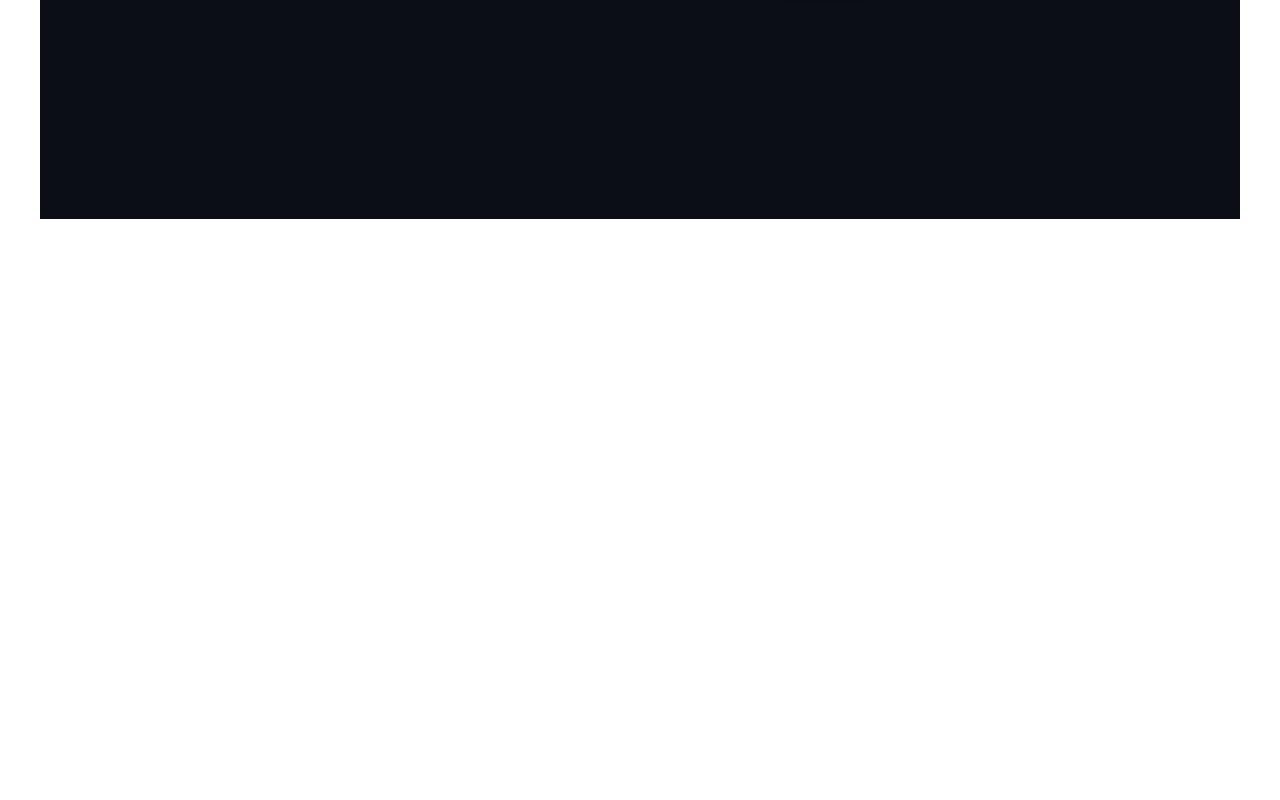
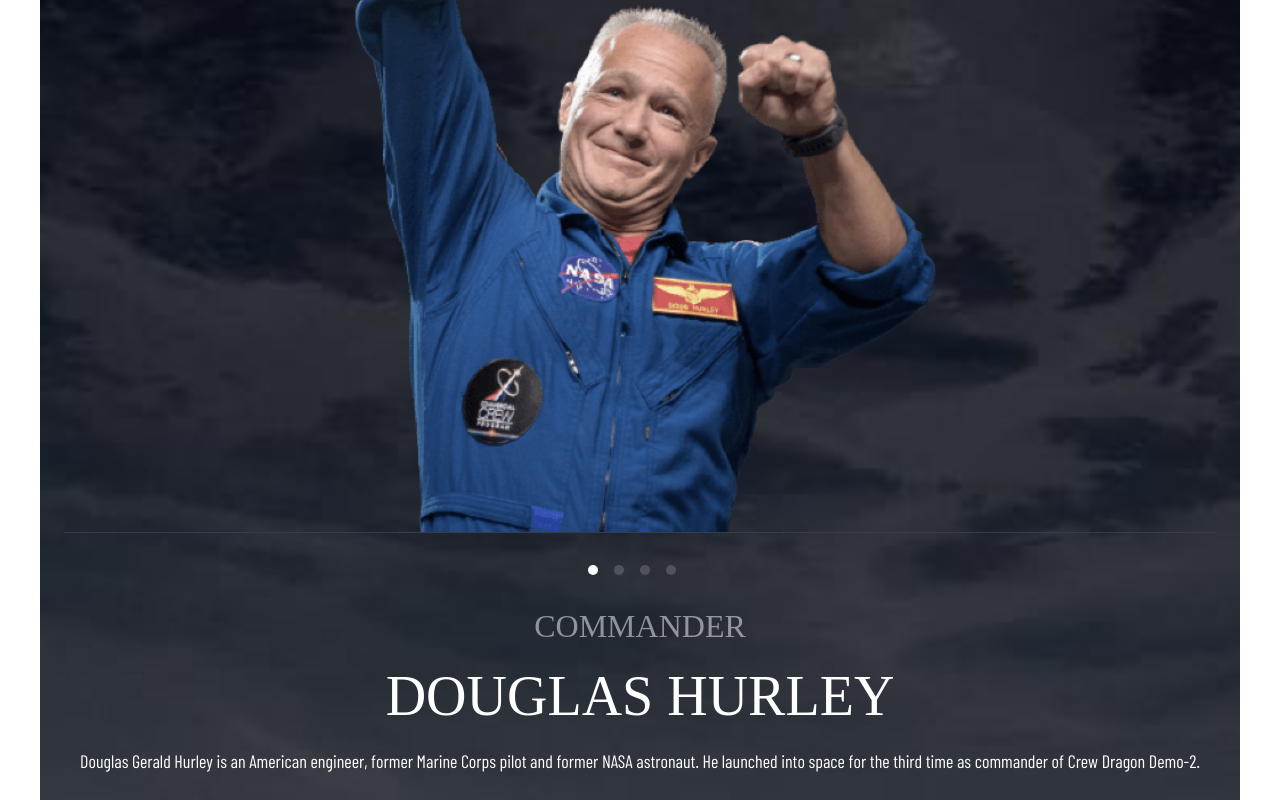
Before and after one commit to otodavid/space-tourism, a Next.js app: page /crew in a window 1280 px wide. Shown: the part 581-1381 px from the top of the page. Before the commit the page ends 800 px from the top, so only its background shows below. Built offline with nearby package versions, Linux system fonts and the light colour scheme; a web font is replaced by a local one.

Commit message:
designed crew page

```diff
--- a/components/CustomImage.jsx
+++ b/components/CustomImage.jsx
@@ -7,12 +7,12 @@
     <Box sx={styledImage}>
       <Image
         src={src}
+        alt={alt}
         width={200}
         height={200}
-        alt={alt}
-        objectFit='cover'
+        layout='responsive'
+        objectFit='contain'
         objectPosition='center center'
-        layout='responsive'
       />
     </Box>
   );
@@ -21,7 +21,7 @@
 export default CustomImage;
 
 const styledImage = {
-  postion: 'relative',
+  width: '100%',
+  minHeight: '200px',
   overflow: 'hidden',
-  inset: 0,
 };
--- /dev/null
+++ b/components/HeadlineText.jsx
@@ -0,0 +1,32 @@
+import { Typography } from '@mui/material';
+import { Box } from '@mui/system';
+import React from 'react';
+import CustomImage from './CustomImage';
+import TabPanel from './TabPanel';
+
+const HeadlineText = ({ pageId, heroText}) => {
+  return (
+    <Box sx={{ mx: 'auto' }}>
+      <Typography
+        variant='navText'
+        component='p'
+        align='center'
+        sx={{ pt: 1, pb: 4 }}
+      >
+        <Box component='span' sx={styledNumber}>
+          {pageId}
+        </Box>
+        {heroText}
+      </Typography>
+
+    </Box>
+  );
+};
+
+export default HeadlineText;
+
+const styledNumber = {
+  fontWeight: '700',
+  mr: 1,
+  color: 'hsla(0,0%,100%, .25)',
+};
--- a/components/Layout.jsx
+++ b/components/Layout.jsx
@@ -5,7 +5,6 @@
 import Header from './Header';
 
 const Layout = ({ children, title, sx, description }) => {
-  console.log(sx);
   return (
     <Box sx={{ position: 'relative' }}>
       <Head>
--- a/components/TabPanel.jsx
+++ b/components/TabPanel.jsx
@@ -13,7 +13,7 @@
       {...other}
     >
       {value === index && (
-        <Box sx={{ p: 1, textAlign: 'center' }}>{children}</Box>
+        <Box sx={{ textAlign: 'center' }}>{children}</Box>
       )}
     </div>
   );
--- a/pages/crew.js
+++ b/pages/crew.js
@@ -1,18 +1,125 @@
-import React from 'react';
+import { NoEncryptionTwoTone } from '@mui/icons-material';
+import { Divider, Tab, Tabs, Typography } from '@mui/material';
+import { Box } from '@mui/system';
+import Image from 'next/image';
+import { useState } from 'react';
+import CustomImage from '../components/CustomImage';
+import Hero from '../components/HeadlineText';
 import Layout from '../components/Layout';
+import TabPanel, { a11yProps } from '../components/TabPanel';
+import data from '../data.json';
 
 export default function Crew() {
+  const [value, setValue] = useState(0);
+
+  const handleChange = (event, newValue) => {
+    setValue(newValue);
+  };
+
   return (
-    <Layout
-      title='Crew'
-      sx={styledLayout}
-    >
+    <Layout title='Crew' sx={styledLayout}>
+      <Box>
+        <Hero pageId='02' heroText='meet your crew' />
+      </Box>
 
+      <Box sx={{ width: '70%', mx: 'auto' }}>
+        {data.crew.map((data, index) => (
+          <TabPanel key={data.name} value={value} index={index} sx={{ p: 0 }}>
+            <Box
+              sx={{
+                width: '100%',
+                minHeight: '200px',
+                pl: 1,
+              }}
+            >
+              <Image
+                src={data.images.png}
+                alt={data.name}
+                width={200}
+                height={200}
+                layout='responsive'
+                objectFit='contain'
+                objectPosition='center center'
+              />
+            </Box>
+          </TabPanel>
+        ))}
+      </Box>
+
+      <Divider sx={{ borderColor: 'hsl(231, 15%, 26%)' }} />
+
+      <Tabs
+        value={value}
+        onChange={handleChange}
+        sx={styledTabs}
+        aria-label='destination tabs'
+      >
+        {data.destinations.map((data, index) => (
+          <Tab
+            key={data.name}
+            label=''
+            sx={styledSingleTab}
+            {...a11yProps(index)}
+            disableRipple
+          />
+        ))}
+      </Tabs>
+
+      <Box>
+        {data.crew.map((data, index) => (
+          <TabPanel key={data.name} value={value} index={index}>
+            <Typography variant='h4' sx={{ color: 'hsla(0,0%,100%, .5)' }}>
+              {data.role}
+            </Typography>
+            <Typography variant='h3' align='center' sx={{ my: '.3em' }}>
+              {data.name}
+            </Typography>
+            <Typography variant='body1' align='center' sx={{ mt: '.7em' }}>
+              {data.bio}
+            </Typography>
+          </TabPanel>
+        ))}
+      </Box>
     </Layout>
   );
 }
 
+const styledLayout = {
+  background:
+    'url(assets/crew/background-crew-mobile.jpg) top left / cover no-repeat',
+};
 
-const styledLayout = {
-  background: 'url(assets/crew/background-crew-mobile.jpg) center center / 100% 100% no-repeat'
-}
+const styledTabs = (theme) => ({
+  width: '80%',
+  mx: 'auto',
+  my: 4,
+  minHeight: 0,
+
+  '& .MuiTabs-flexContainer': {
+    justifyContent: 'center',
+    alignItems: 'center',
+  },
+
+  '& .MuiTabs-indicator': {
+    display: 'none',
+  },
+});
+
+const styledSingleTab = (theme) => ({
+  color: theme.palette.neutral.light,
+  minWidth: '0',
+  color: 'hsla(0,0%,100%,.17)',
+  bgcolor: 'hsla(0,0%,100%,.17)',
+  padding: 0,
+  minHeight: 0,
+  borderRadius: '50%',
+  width: '10px',
+  height: '10px',
+  alignSelf: 'center',
+  mr: 2,
+
+  '&.Mui-selected': {
+    color: theme.palette.neutral.light,
+    bgcolor: theme.palette.neutral.light,
+  },
+});
```
Also changed, not shown: pages/destination.js (+5 -22 lines).
